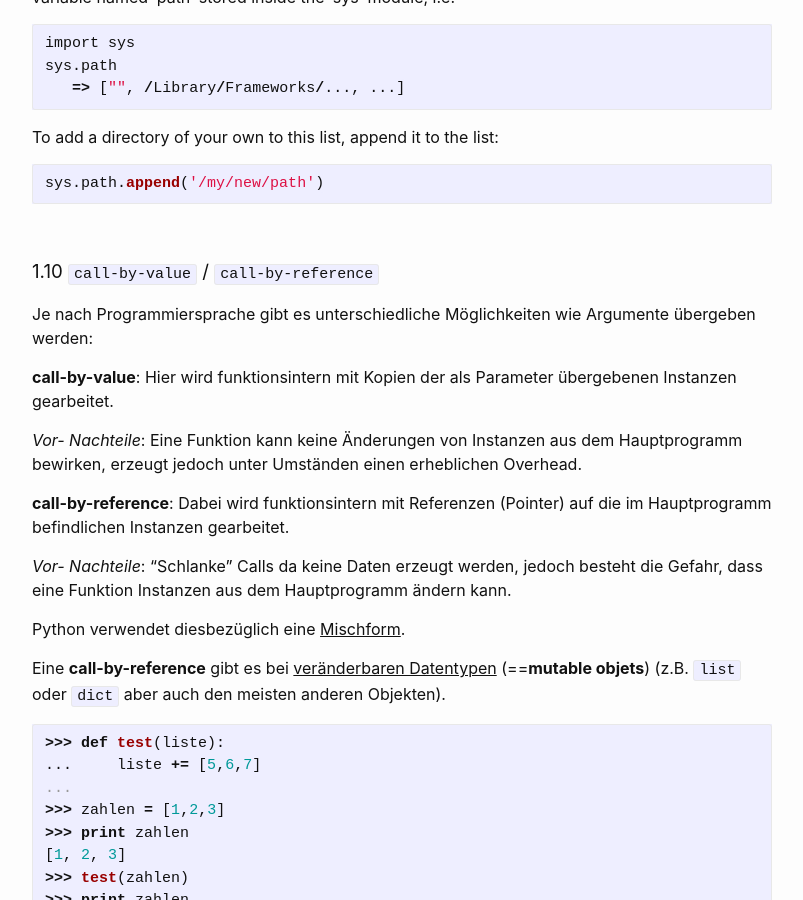
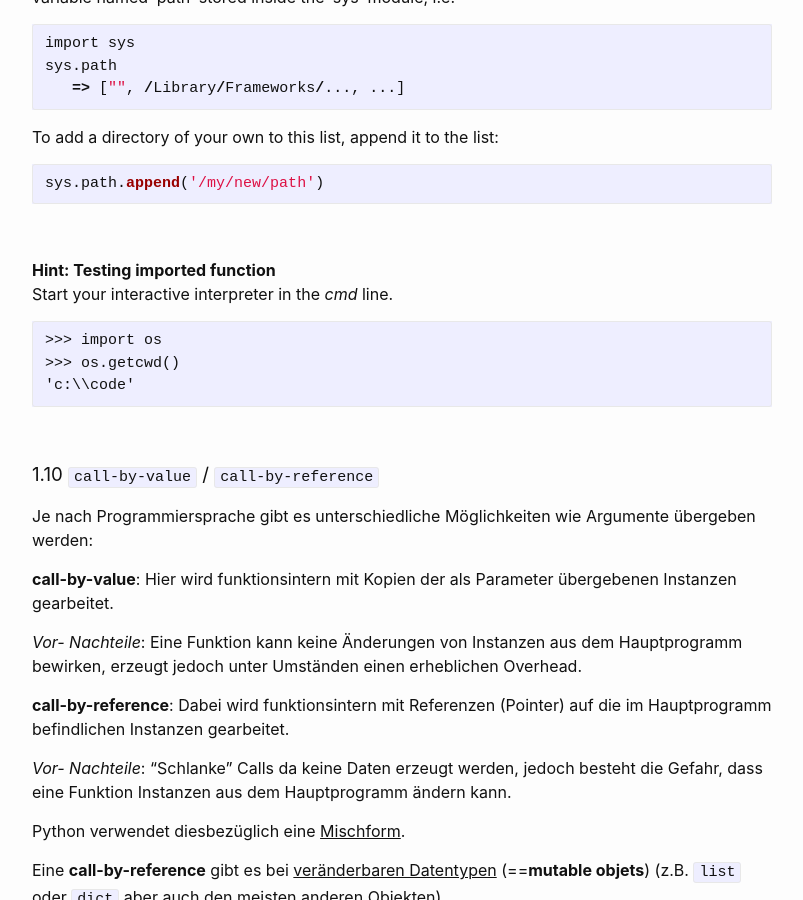
Before and after one commit to Hautaklyttn/progDocs, a Jekyll site: the page built from docs/articles/python.md, in a window 1280 px wide and 900 px high, scrolled down 9890 px. Shown: the whole window, without its empty margins (238-1041 px from the left). Built offline with Jekyll 4.4.1, drawn with Linux system fonts in a browser that asks for light colours.

Commit message:
Update python.md

````diff
--- a/docs/articles/python.md
+++ b/docs/articles/python.md
@@ -328,6 +328,18 @@ To add a directory of your own to this list, append it to the list:
 ```py
 sys.path.append('/my/new/path')
 ```
+
+&nbsp;
+
+**Hint: Testing imported function**
+Start your interactive interpreter in the *cmd* line.
+
+```
+>>> import os
+>>> os.getcwd()
+'c:\\code'
+```
+
 
 &nbsp;
 
````
